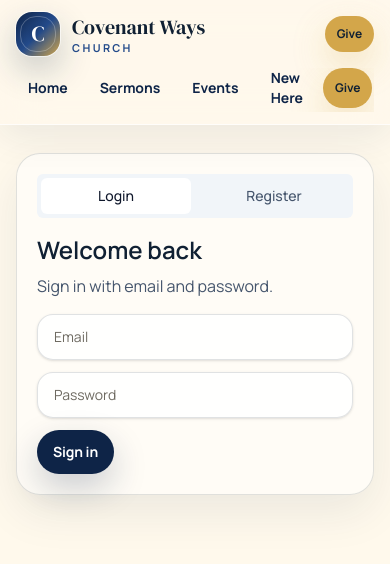
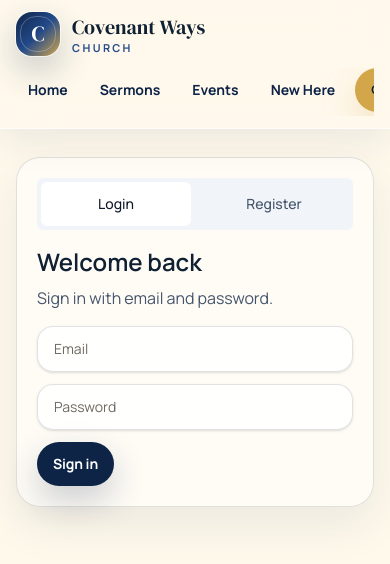
Before and after one commit to bussywales/church-app, a Next.js app: page /login in a window 390 px wide. Shown: the top 564 px of the page. Built offline with nearby package versions, Linux system fonts and the light colour scheme.

Commit message:
fix: polish covenant radiance mobile navigation

```diff
--- a/src/app/admin/layout.tsx
+++ b/src/app/admin/layout.tsx
@@ -41,7 +41,7 @@ export default async function AdminLayout({ children }: Readonly<{ children: Rea
               <Link
                 key={link.href}
                 href={link.href}
-                className="inline-flex min-h-10 shrink-0 items-center rounded-full bg-white/10 px-3 text-sm font-bold text-white/78 transition hover:bg-white hover:text-primary focus-visible:outline-none focus-visible:ring-2 focus-visible:ring-gold focus-visible:ring-offset-4 focus-visible:ring-offset-primary"
+                className="inline-flex min-h-11 shrink-0 items-center rounded-full bg-white/10 px-3 text-sm font-bold text-white/78 transition hover:bg-white hover:text-primary focus-visible:outline-none focus-visible:ring-2 focus-visible:ring-gold focus-visible:ring-offset-4 focus-visible:ring-offset-primary"
               >
                 {link.label}
               </Link>
--- a/src/app/events/page.tsx
+++ b/src/app/events/page.tsx
@@ -63,7 +63,10 @@ export default async function EventsPage() {
         {events.map((event) => (
           <Card key={event.id}>
             <h2 className="text-xl font-semibold">
-              <Link className="hover:underline" href={`/events/${event.id}`}>
+              <Link
+                className="inline-flex min-h-11 items-center hover:underline"
+                href={`/events/${event.id}`}
+              >
                 {event.title}
               </Link>
             </h2>
--- a/src/components/auth/auth-form.tsx
+++ b/src/components/auth/auth-form.tsx
@@ -82,7 +82,7 @@ export function AuthForm() {
       <div className="mb-4 flex gap-2 rounded-md bg-slate-100 p-1">
         <button
           type="button"
-          className={`flex-1 rounded-md px-3 py-2 text-sm font-medium ${
+          className={`min-h-11 flex-1 rounded-md px-3 py-2 text-sm font-medium ${
             mode === "login" ? "bg-white text-slate-900" : "text-slate-600"
           }`}
           onClick={() => {
@@ -95,7 +95,7 @@ export function AuthForm() {
         </button>
         <button
           type="button"
-          className={`flex-1 rounded-md px-3 py-2 text-sm font-medium ${
+          className={`min-h-11 flex-1 rounded-md px-3 py-2 text-sm font-medium ${
             mode === "register" ? "bg-white text-slate-900" : "text-slate-600"
           }`}
           onClick={() => {
@@ -108,9 +108,13 @@ export function AuthForm() {
         </button>
       </div>
 
-      <h1 className="text-2xl font-semibold">{mode === "login" ? "Welcome back" : "Create account"}</h1>
+      <h1 className="text-2xl font-semibold">
+        {mode === "login" ? "Welcome back" : "Create account"}
+      </h1>
       <p className="mt-2 text-slate-600">
-        {mode === "login" ? "Sign in with email and password." : "Register with email and password."}
+        {mode === "login"
+          ? "Sign in with email and password."
+          : "Register with email and password."}
       </p>
 
       <form className="mt-4 space-y-3" onSubmit={handleSubmit}>
--- a/src/components/brand-mark.tsx
+++ b/src/components/brand-mark.tsx
@@ -33,6 +33,7 @@ export function BrandMark({ compact = false, href = "/", className }: BrandMarkP
   return (
     <Link
       href={href}
+      aria-label="Covenant Ways Church home"
       className="rounded-2xl focus-visible:outline-none focus-visible:ring-2 focus-visible:ring-gold focus-visible:ring-offset-4 focus-visible:ring-offset-ivory"
     >
       {mark}
--- a/src/components/site-nav.tsx
+++ b/src/components/site-nav.tsx
@@ -29,7 +29,7 @@ function NavLink({
     <Link
       href={href}
       className={cn(
-        "inline-flex min-h-10 items-center rounded-full px-3 text-sm font-bold transition focus-visible:outline-none focus-visible:ring-2 focus-visible:ring-gold focus-visible:ring-offset-4 focus-visible:ring-offset-ivory",
+        "inline-flex min-h-11 shrink-0 items-center rounded-full px-3 text-sm font-bold transition focus-visible:outline-none focus-visible:ring-2 focus-visible:ring-gold focus-visible:ring-offset-4 focus-visible:ring-offset-ivory",
         subtle
           ? "text-muted-foreground hover:bg-white/70 hover:text-primary"
           : "text-primary hover:bg-white/75 hover:text-royal",
@@ -49,27 +49,29 @@ export function SiteNav() {
       >
         <div className="flex items-center justify-between gap-3">
           <BrandMark />
-          <div className="flex shrink-0 items-center gap-2">
-            <CTAButton href="/give" variant="gold" size="sm" className="hidden sm:inline-flex">
+          <div className="hidden shrink-0 items-center gap-2 sm:flex">
+            <CTAButton href="/give" variant="gold" size="sm">
               Give
             </CTAButton>
             <Link
               href="/admin"
-              className="hidden rounded-full border border-border bg-white/65 px-3 py-2 text-xs font-bold uppercase tracking-[0.14em] text-muted-foreground transition hover:text-primary focus-visible:outline-none focus-visible:ring-2 focus-visible:ring-gold focus-visible:ring-offset-4 focus-visible:ring-offset-ivory md:inline-flex"
+              className="hidden min-h-11 items-center rounded-full border border-border bg-white/65 px-3 py-2 text-xs font-bold uppercase tracking-[0.14em] text-muted-foreground transition hover:text-primary focus-visible:outline-none focus-visible:ring-2 focus-visible:ring-gold focus-visible:ring-offset-4 focus-visible:ring-offset-ivory md:inline-flex"
             >
               Admin
             </Link>
           </div>
         </div>
 
-        <div className="flex gap-2 overflow-x-auto pb-1 [-ms-overflow-style:none] [scrollbar-width:none] [&::-webkit-scrollbar]:hidden">
+        <div className="flex items-center gap-2 overflow-x-auto pb-1 [-ms-overflow-style:none] [scrollbar-width:none] [&::-webkit-scrollbar]:hidden">
           {primaryLinks.map((link) => (
             <NavLink key={link.href} href={link.href} label={link.label} />
           ))}
-          <CTAButton href="/give" variant="gold" size="sm" className="sm:hidden">
-            Give
-          </CTAButton>
-          <span className="mx-1 hidden h-10 w-px shrink-0 bg-border sm:block" />
+          <div className="shrink-0 sm:hidden">
+            <CTAButton href="/give" variant="gold" size="sm">
+              Give
+            </CTAButton>
+          </div>
+          <span className="mx-1 hidden h-11 w-px shrink-0 bg-border sm:block" />
           {memberLinks.map((link) => (
             <NavLink key={link.href} href={link.href} label={link.label} subtle />
           ))}
--- a/src/components/ui/button.tsx
+++ b/src/components/ui/button.tsx
@@ -16,7 +16,7 @@ const variantClasses: Record<ButtonVariant, string> = {
 };
 
 const sizeClasses: Record<ButtonSize, string> = {
-  sm: "min-h-9 px-3 py-1.5 text-xs",
+  sm: "min-h-11 px-4 py-2 text-xs",
   md: "min-h-11 px-4 py-2 text-sm",
   lg: "min-h-12 px-5 py-3 text-base",
 };
--- a/src/components/ui/content-cards.tsx
+++ b/src/components/ui/content-cards.tsx
@@ -21,7 +21,7 @@ export function FeatureCard({
       <p className="mt-3 text-sm leading-6 text-muted-foreground">{description}</p>
       <Link
         href={href}
-        className="mt-5 inline-flex rounded-full text-sm font-bold text-royal underline-offset-4 transition hover:text-primary hover:underline focus-visible:outline-none focus-visible:ring-2 focus-visible:ring-gold focus-visible:ring-offset-4 focus-visible:ring-offset-ivory"
+        className="mt-4 inline-flex min-h-11 items-center rounded-full text-sm font-bold text-royal underline-offset-4 transition hover:text-primary hover:underline focus-visible:outline-none focus-visible:ring-2 focus-visible:ring-gold focus-visible:ring-offset-4 focus-visible:ring-offset-ivory"
       >
         {label}
       </Link>
@@ -48,7 +48,7 @@ export function SermonCard({
       <h3 className="mt-4 font-display text-3xl leading-tight text-ink">
         <Link
           href={href}
-          className="rounded-lg hover:text-royal focus-visible:outline-none focus-visible:ring-2 focus-visible:ring-gold focus-visible:ring-offset-4 focus-visible:ring-offset-ivory"
+          className="inline-flex min-h-11 items-center rounded-lg hover:text-royal focus-visible:outline-none focus-visible:ring-2 focus-visible:ring-gold focus-visible:ring-offset-4 focus-visible:ring-offset-ivory"
         >
           {title}
         </Link>
@@ -97,7 +97,7 @@ export function EventCard({
       <h3 className="mt-4 font-display text-2xl leading-tight text-ink">
         <Link
           href={href}
-          className="rounded-lg hover:text-royal focus-visible:outline-none focus-visible:ring-2 focus-visible:ring-gold focus-visible:ring-offset-4 focus-visible:ring-offset-ivory"
+          className="inline-flex min-h-11 items-center rounded-lg hover:text-royal focus-visible:outline-none focus-visible:ring-2 focus-visible:ring-gold focus-visible:ring-offset-4 focus-visible:ring-offset-ivory"
         >
           {title}
         </Link>
```
Also changed, not shown: src/app/sermons/page.tsx (+15 -16 lines).
